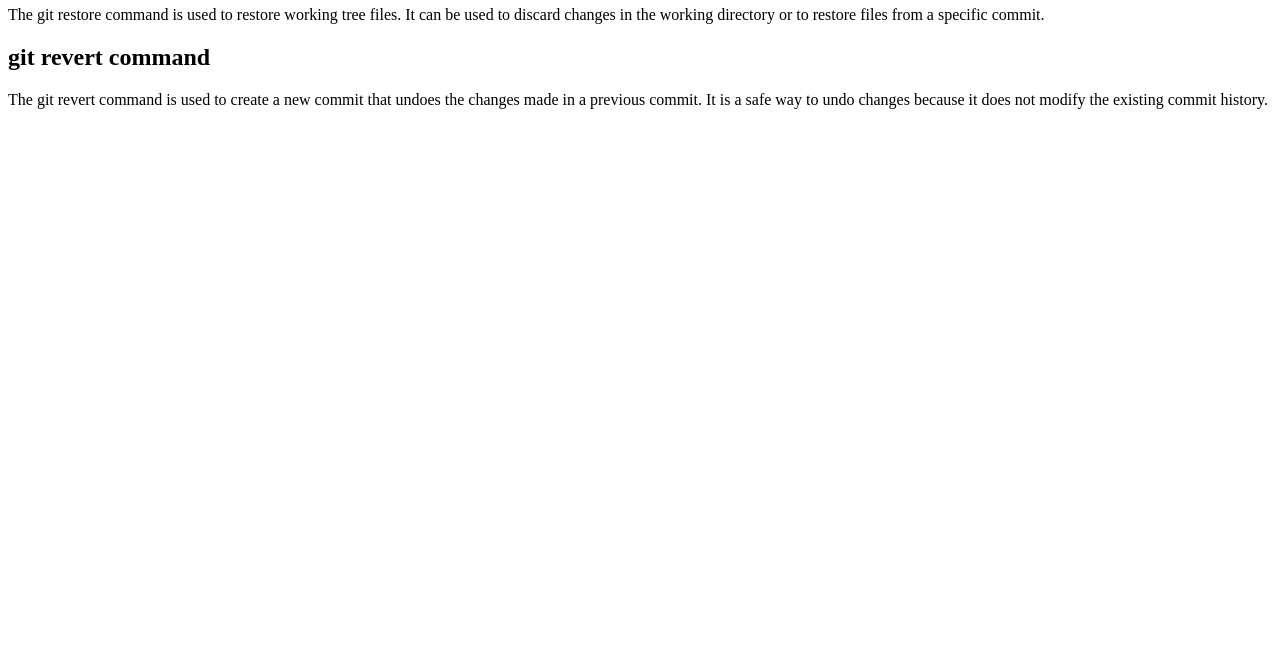
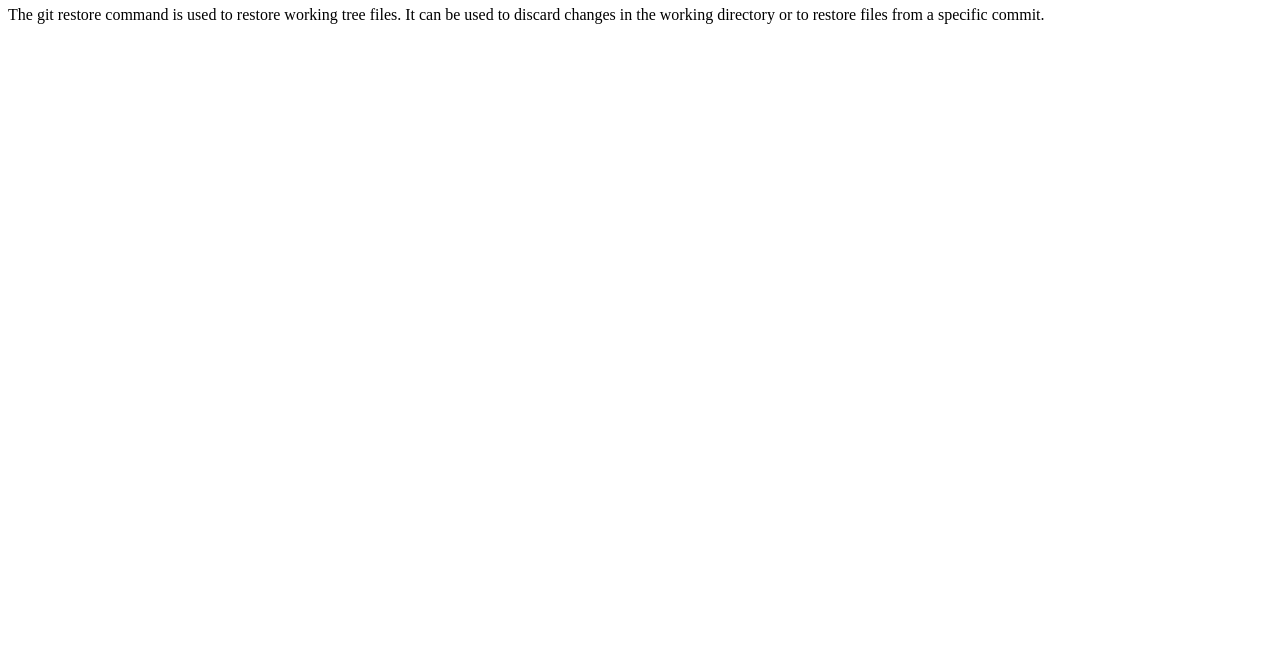
Before and after one commit to Muhammadkazim5/git-practice, a plain HTML site: page index.html in a window 1280 px wide. Shown: the part 132-800 px from the top of the page. Drawn offline with Linux system fonts and the light colour scheme.

Commit message:
Revert "revert command"
This reverts commit 675e93aa3ddd8868ba81b391a9444315b98ba99a.

```diff
--- a/index.html
+++ b/index.html
@@ -9,8 +9,5 @@
      <h1>Hello, World!</h1>
      <h1>"git restore" command</h1>
      <p>The git restore command is used to restore working tree files. It can be used to discard changes in the working directory or to restore files from a specific commit.</p>
-
-     <h2>git revert command</h2>
-    <p>The git revert command is used to create a new commit that undoes the changes made in a previous commit. It is a safe way to undo changes because it does not modify the existing commit history.</p>
 </body>
 </html>
```
